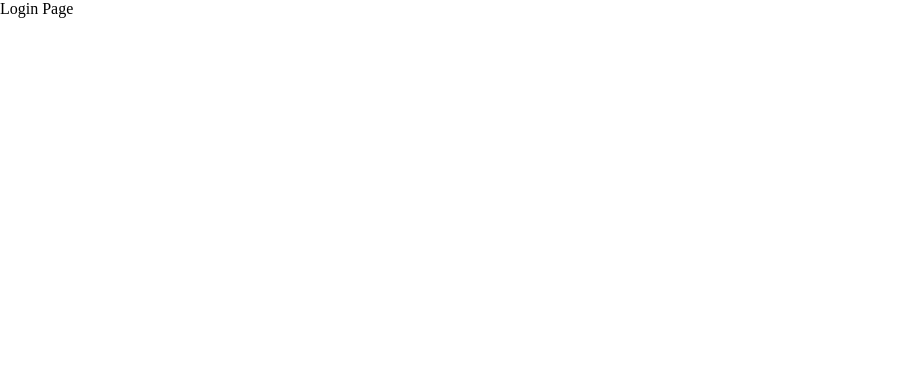
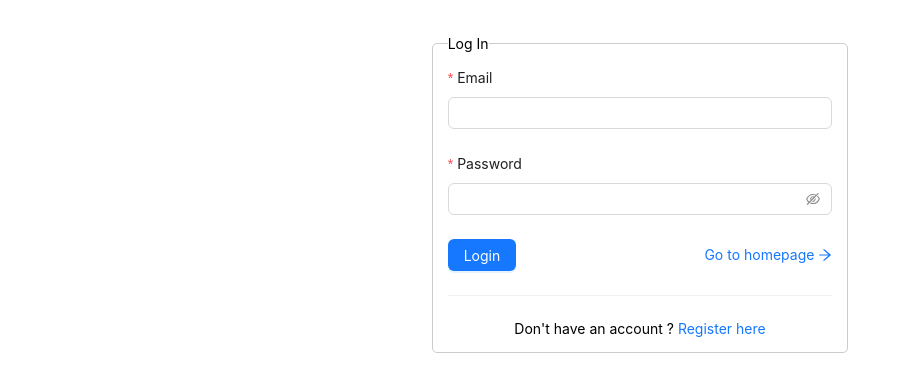
Before and after one commit to NosoaB17/React_NosoaB, a React (Vite) app: page /login in a window 1280 px wide. Shown: the top 392 px of the page, without its empty margins (0-911 px from the left). Built offline with nearby package versions, Linux system fonts and the light colour scheme.

Commit message:
Complete Auth

```diff
--- a/src/App.jsx
+++ b/src/App.jsx
@@ -1,13 +1,56 @@
 import Header from "./components/layout/Header";
 import Footer from "./components/layout/Footer";
 import { Outlet } from "react-router-dom";
+import { getAccountAPI } from "./services/apiService";
+import { useEffect, useContext } from "react";
+import { AuthContext } from "./components/context/AuthContext";
+import { Spin } from "antd";
 
 const App = () => {
+  const { setUser, isAppLoading, setIsAppLoading } = useContext(AuthContext);
+
+  useEffect(() => {
+    fetchUserInfo();
+  }, []);
+
+  const delay = (milSeconds) => {
+    return new Promise((resolve, reject) => {
+      setTimeout(() => {
+        resolve();
+      }, milSeconds);
+    });
+  };
+
+  const fetchUserInfo = async () => {
+    const res = await getAccountAPI();
+    await delay(3000);
+    if (res.data) {
+      setUser(res.data.user);
+      console.log("Check API data:", res.data);
+    }
+    setIsAppLoading(false);
+  };
+
   return (
     <>
-      <Header />
-      <Outlet />
-      <Footer />
+      {isAppLoading === true ? (
+        <div
+          style={{
+            position: "fixed",
+            top: "50%",
+            left: " 50%",
+            transform: "translate(-50%, -50%",
+          }}
+        >
+          <Spin />
+        </div>
+      ) : (
+        <>
+          <Header />
+          <Outlet />
+          <Footer />
+        </>
+      )}
     </>
   );
 };
--- /dev/null
+++ b/src/components/context/AuthContext.jsx
@@ -0,0 +1,31 @@
+import { createContext, useState } from "react";
+
+export const AuthContext = createContext({
+  email: "",
+  phone: "",
+  fullName: "",
+  role: "",
+  avatar: "",
+  id: "",
+});
+
+export const AuthWrapper = (props) => {
+  const [user, setUser] = useState({
+    email: "",
+    phone: "",
+    fullName: "",
+    role: "",
+    avatar: "",
+    id: "",
+  });
+
+  const [isAppLoading, setIsAppLoading] = useState(true);
+
+  return (
+    <AuthContext.Provider
+      value={{ user, setUser, isAppLoading, setIsAppLoading }}
+    >
+      {props.children}
+    </AuthContext.Provider>
+  );
+};
--- a/src/components/layout/Header.jsx
+++ b/src/components/layout/Header.jsx
@@ -3,12 +3,20 @@ import {
   HomeOutlined,
   AuditOutlined,
   UsergroupAddOutlined,
+  SettingOutlined,
+  LoginOutlined,
+  AliwangwangOutlined,
 } from "@ant-design/icons";
 import { Menu } from "antd";
-import { useState } from "react";
+import { useContext, useState } from "react";
+import { AuthContext } from "../context/AuthContext";
 
 const Header = () => {
   const [current, setCurrent] = useState("");
+
+  const { user } = useContext(AuthContext);
+  console.log("Check Data:", user);
+
   const onClick = (e) => {
     console.log("click ", e);
     setCurrent(e.key);
@@ -30,6 +38,27 @@ const Header = () => {
       key: "books",
       icon: <AuditOutlined />,
     },
+
+    ...(!user.id
+      ? [
+          {
+            label: <Link to={"/login"}>Login</Link>,
+            key: "login",
+            icon: <LoginOutlined />,
+          },
+        ]
+      : []),
+
+    ...(user.id
+      ? [
+          {
+            label: `Welcome ${user.fullName}`,
+            key: "setting",
+            icon: <AliwangwangOutlined />,
+            children: [{ label: "Logout", key: "logout" }],
+          },
+        ]
+      : []),
   ];
 
   return (
--- a/src/main.jsx
+++ b/src/main.jsx
@@ -8,6 +8,8 @@ import BookPage from "./pages/BookPage";
 import "./styles/global.css";
 import TodoApp from "./components/todo/TodoApp";
 import ErrorPage from "./pages/Error";
+import { AuthWrapper } from "./components/context/AuthContext";
+import PrivateRoute from "./pages/PrivateRoute";
 
 const router = createBrowserRouter([
   {
@@ -22,7 +24,11 @@ const router = createBrowserRouter([
       },
       {
         path: "/books",
-        element: <BookPage />,
+        element: (
+          <PrivateRoute>
+            <BookPage />
+          </PrivateRoute>
+        ),
       },
     ],
   },
@@ -38,6 +44,9 @@ const router = createBrowserRouter([
 
 ReactDOM.createRoot(document.getElementById("root")).render(
   // <React.StrictMode>
-  <RouterProvider router={router} />
+  <AuthWrapper>
+    <RouterProvider router={router} />
+  </AuthWrapper>
+
   // </React.StrictMode>
 );
--- a/src/pages/Error.jsx
+++ b/src/pages/Error.jsx
@@ -8,7 +8,7 @@ export default function ErrorPage() {
 
   return (
     <Result
-      status="403"
+      status="404"
       title="Oops!"
       subTitle={error.statusText || error.message}
       extra={
--- a/src/pages/LoginPage.jsx
+++ b/src/pages/LoginPage.jsx
@@ -1,5 +1,116 @@
+import { ArrowRightOutlined } from "@ant-design/icons";
+import {
+  Button,
+  Input,
+  Form,
+  Row,
+  Col,
+  Divider,
+  message,
+  notification,
+} from "antd";
+import { useContext, useState } from "react";
+import { Link, useNavigate } from "react-router-dom";
+import { loginAPI } from "../services/apiService";
+import { AuthContext } from "../components/context/AuthContext";
+
 const LoginPage = () => {
-  return <div>Login Page</div>;
+  const [form] = Form.useForm();
+  const [loading, setLoading] = useState(false);
+  const navigate = useNavigate();
+  const { setUser } = useContext(AuthContext);
+
+  const onFinish = async (values) => {
+    setLoading(true);
+    const res = await loginAPI(values.email, values.password);
+    if (res.data) {
+      message.success("Log in success");
+      localStorage.setItem("access_token", res.data.access_token);
+      setUser(res.data.user);
+      navigate("/");
+    } else {
+      notification.error({
+        message: "Error Login",
+        description: JSON.stringify(res.message),
+      });
+    }
+    setLoading(false);
+  };
+
+  return (
+    <Row justify={"center"} style={{ marginTop: "30px" }}>
+      <Col xs={24} md={16} lg={8}>
+        <fieldset
+          style={{
+            padding: "15px",
+            margin: "5px",
+            border: "1px solid #ccc",
+            borderRadius: "5px",
+          }}
+        >
+          <legend>Log In</legend>
+          <Form form={form} layout="vertical" onFinish={onFinish}>
+            <Form.Item
+              label="Email"
+              name="email"
+              rules={[
+                {
+                  required: true,
+                  message: "Please input your email!",
+                },
+                {
+                  type: "email",
+                  message: "Email không đúng định dạng!",
+                },
+              ]}
+            >
+              <Input />
+            </Form.Item>
+            <Form.Item
+              label="Password"
+              name="password"
+              rules={[
+                {
+                  required: true,
+                  message: "Please input your password!",
+                },
+              ]}
+            >
+              <Input.Password
+                onKeyDown={(event) => {
+                  if (event.key === "Enter") form.submit();
+                }}
+              />
+            </Form.Item>
+            <Form.Item>
+              <div
+                style={{
+                  display: "flex",
+                  justifyContent: "space-between",
+                  alignItems: "center",
+                }}
+              >
+                <Button
+                  loading={loading}
+                  type="primary"
+                  onClick={() => form.submit()}
+                >
+                  Login
+                </Button>
+                <Link to="/">
+                  Go to homepage <ArrowRightOutlined />
+                </Link>
+              </div>
+            </Form.Item>
+          </Form>
+          <Divider />
+          <div style={{ textAlign: "center" }}>
+            Don't have an account ? <Link to={"/register"}>Register here</Link>
+          </div>
+        </fieldset>
+      </Col>
+    </Row>
+  );
 };
 
 export default LoginPage;
--- /dev/null
+++ b/src/pages/PrivateRoute.jsx
@@ -0,0 +1,30 @@
+import { useContext } from "react";
+import { AuthContext } from "../components/context/AuthContext";
+import { Navigate, Link } from "react-router-dom";
+import { Result, Button } from "antd";
+
+const PrivateRoute = (props) => {
+  const { user } = useContext(AuthContext);
+  if (user && user.id) {
+    return <>{props.children}</>;
+  }
+
+  //   return <Navigate to="/login" replace />;
+  return (
+    <Result
+      status="403"
+      title="Unauthorized!"
+      subTitle={"You need to log in to access the resource!"}
+      extra={
+        <Button type="primary">
+          {" "}
+          <Link href="/">
+            <span>Back to Homepage</span>
+          </Link>
+        </Button>
+      }
+    />
+  );
+};
+
+export default PrivateRoute;
--- a/src/pages/RegisterPage.jsx
+++ b/src/pages/RegisterPage.jsx
@@ -1,6 +1,6 @@
-import { Button, Input, Form, notification, Row, Col } from "antd";
+import { Button, Input, Form, notification, Row, Col, Divider } from "antd";
 import { registerUserAPI } from "../services/apiService";
-import { useNavigate } from "react-router-dom";
+import { Link, useNavigate } from "react-router-dom";
 
 const RegisterPage = () => {
   const [form] = Form.useForm();
@@ -33,9 +33,10 @@ const RegisterPage = () => {
       form={form}
       layout="vertical"
       onFinish={onFinish}
-      style={{ margin: "10px" }}
+      style={{ margin: "30px" }}
       // onFinishFailed={onFinishFailed}
     >
+      <h3 style={{ textAlign: "center" }}>Sign up account</h3>
       <Row justify={"center"}>
         <Col xs={24} md={8}>
           {" "}
@@ -103,6 +104,8 @@ const RegisterPage = () => {
         </Col>
       </Row>
       <Row justify={"center"}>
+        <Col xs={24} md={8}>
+          {" "}
           <div>
             <Button
               type="primary"
@@ -123,6 +126,11 @@ const RegisterPage = () => {
               Test
             </Button>
           </div>
+          <Divider />
+          <div>
+            Already have an account ? <Link to={"/login"}>Sign in here</Link>
+          </div>
+        </Col>
       </Row>
     </Form>
   );
--- a/src/services/apiService.js
+++ b/src/services/apiService.js
@@ -67,6 +67,21 @@ const registerUserAPI = (fullName, email, password, phone) => {
   return axios.post(URL_BACKEND, data);
 };
 
+const loginAPI = (email, password) => {
+  const URL_BACKEND = "/api/v1/auth/login";
+  const data = {
+    username: email,
+    password: password,
+    delay: 5000,
+  };
+  return axios.post(URL_BACKEND, data);
+};
+
+const getAccountAPI = () => {
+  const URL_BACKEND = "/api/v1/auth/account";
+  return axios.get(URL_BACKEND);
+};
+
 export {
   createUserAPI,
   updateUserAPI,
@@ -75,4 +90,6 @@ export {
   handleUploadFile,
   updateUserAvatarAPI,
   registerUserAPI,
+  loginAPI,
+  getAccountAPI,
 };
--- a/src/services/axiosCustomize.js
+++ b/src/services/axiosCustomize.js
@@ -5,9 +5,21 @@ const instance = axios.create({
   baseURL: import.meta.env.VITE_BACKEND_URL,
 });
 
+// Alter defaults after instance has been created
+// instance.defaults.headers.common['Authorization'] = AUTH_TOKEN
+
 // Add a request interceptor
 instance.interceptors.request.use(
   function (config) {
+    if (
+      typeof window !== "undefined" &&
+      window &&
+      window.localStorage &&
+      window.localStorage.getItem("access_token")
+    ) {
+      config.headers.Authorization =
+        "Bearer " + window.localStorage.getItem("access_token");
+    }
     // Do something before request is sent
     return config;
   },
```
Also changed, not shown: src/components/layout/header.css (deleted, +0 -27 lines), .eslintrc.cjs. Lines whose indentation alone changed are shown as unchanged.
